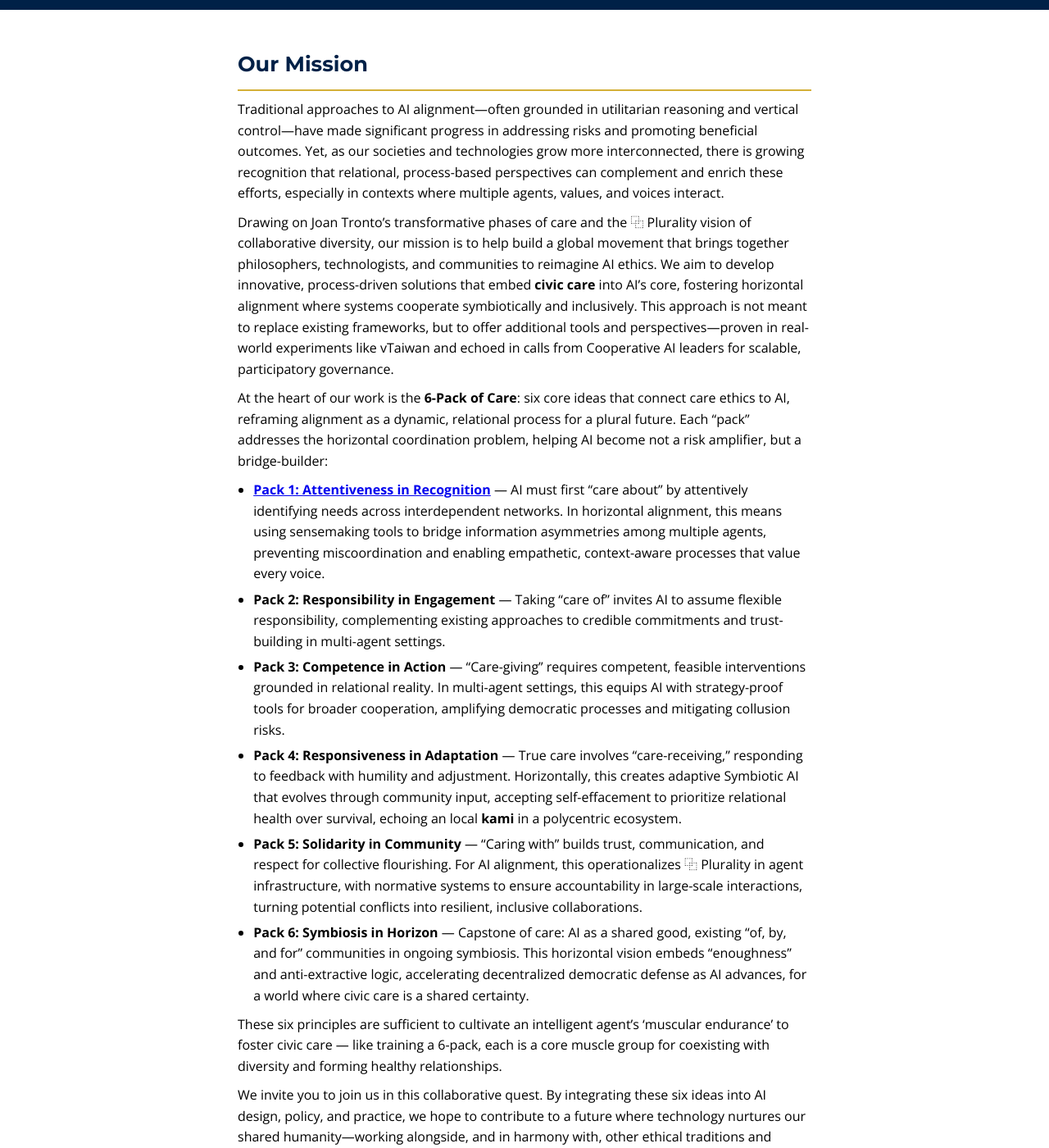
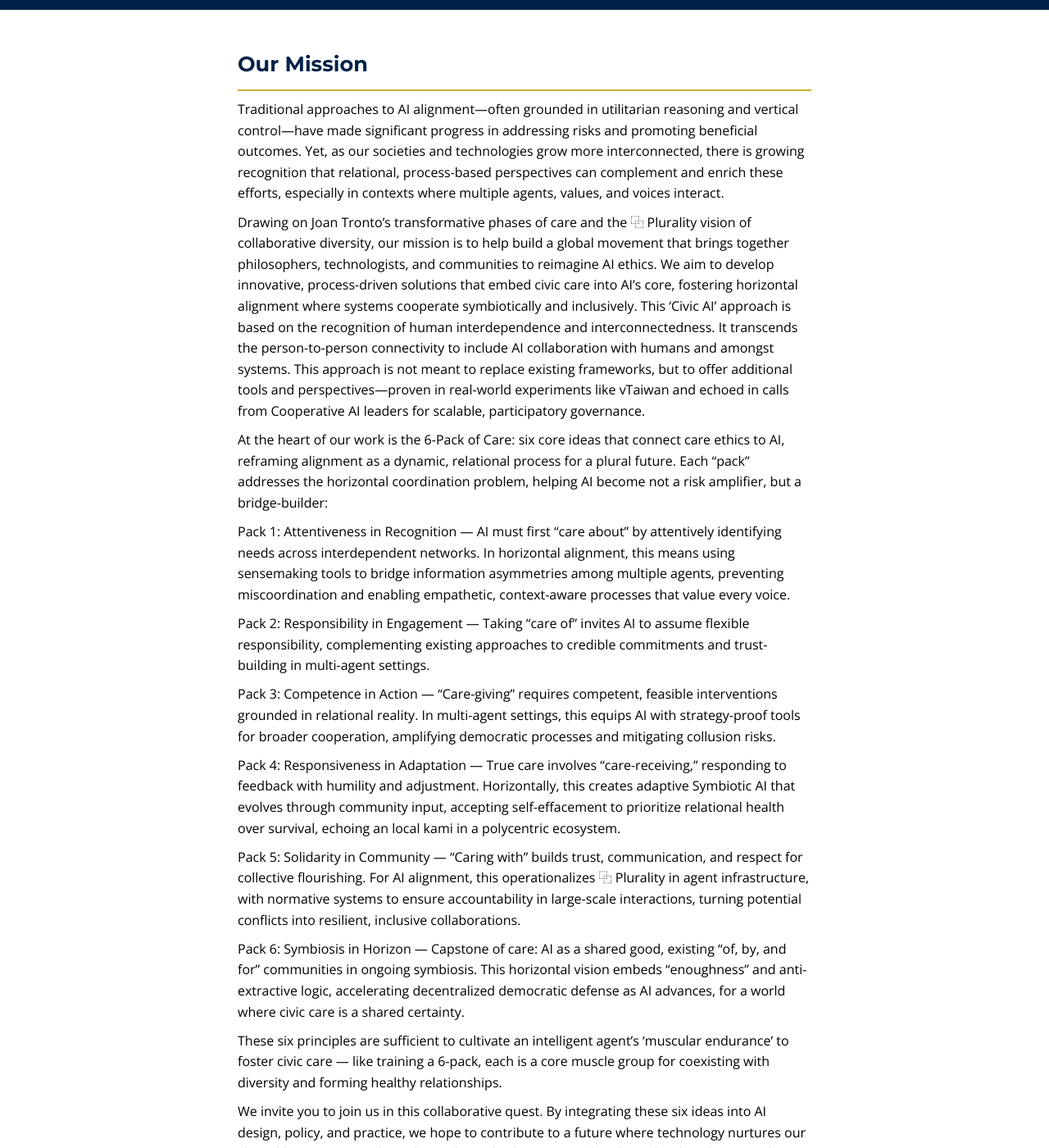
Before and after one commit to audreyt/6pack.care, a Jekyll site: the page built from index.md, in a window 1280 px wide and 1400 px high, scrolled down 387 px. Shown: the whole window at 82% size. Built offline with Jekyll 4.4.1, drawn with Linux system fonts in a browser that asks for light colours; some of the changed text lies outside the part shown.

```diff
--- a/index.md
+++ b/index.md
@@ -17,42 +17,46 @@ next_action:
 
 Traditional approaches to AI alignment—often grounded in utilitarian reasoning and vertical control—have made significant progress in addressing risks and promoting beneficial outcomes. Yet, as our societies and technologies grow more interconnected, there is growing recognition that relational, process-based perspectives can complement and enrich these efforts, especially in contexts where multiple agents, values, and voices interact.
 
-Drawing on Joan Tronto's transformative phases of care and the ⿻ Plurality vision of collaborative diversity, our mission is to help build a global movement that brings together philosophers, technologists, and communities to reimagine AI ethics. We aim to develop innovative, process-driven solutions that embed **civic care** into AI's core, fostering horizontal alignment where systems cooperate symbiotically and inclusively. This approach is not meant to replace existing frameworks, but to offer additional tools and perspectives—proven in real-world experiments like vTaiwan and echoed in calls from Cooperative AI leaders for scalable, participatory governance.
+Drawing on Joan Tronto's transformative phases of care and the ⿻ Plurality vision of collaborative diversity, our mission is to help build a global movement that brings together philosophers, technologists, and communities to reimagine AI ethics. We aim to develop innovative, process-driven solutions that embed civic care into AI's core, fostering horizontal alignment where systems cooperate symbiotically and inclusively. This ‘Civic AI’ approach is based on the recognition of human interdependence and interconnectedness. It transcends the person-to-person connectivity to include AI collaboration with humans and amongst systems. This approach is not meant to replace existing frameworks, but to offer additional tools and perspectives—proven in real-world experiments like vTaiwan and echoed in calls from Cooperative AI leaders for scalable, participatory governance.
 
-At the heart of our work is the **6-Pack of Care**: six core ideas that connect care ethics to AI, reframing alignment as a dynamic, relational process for a plural future. Each "pack" addresses the horizontal coordination problem, helping AI become not a risk amplifier, but a bridge-builder:
+At the heart of our work is the 6-Pack of Care: six core ideas that connect care ethics to AI, reframing alignment as a dynamic, relational process for a plural future. Each "pack" addresses the horizontal coordination problem, helping AI become not a risk amplifier, but a bridge-builder:
 
-- **[Pack 1: Attentiveness in Recognition](/1)** — AI must first "care about" by attentively identifying needs across interdependent networks. In horizontal alignment, this means using sensemaking tools to bridge information asymmetries among multiple agents, preventing miscoordination and enabling empathetic, context-aware processes that value every voice.
-- **Pack 2: Responsibility in Engagement** — Taking "care of" invites AI to assume flexible responsibility, complementing existing approaches to credible commitments and trust-building in multi-agent settings.
-- **Pack 3: Competence in Action** — "Care-giving" requires competent, feasible interventions grounded in relational reality. In multi-agent settings, this equips AI with strategy-proof tools for broader cooperation, amplifying democratic processes and mitigating collusion risks.
-- **Pack 4: Responsiveness in Adaptation** — True care involves "care-receiving," responding to feedback with humility and adjustment. Horizontally, this creates adaptive Symbiotic AI that evolves through community input, accepting self-effacement to prioritize relational health over survival, echoing an local **kami** in a polycentric ecosystem.
-- **Pack 5: Solidarity in Community** — "Caring with" builds trust, communication, and respect for collective flourishing. For AI alignment, this operationalizes ⿻ Plurality in agent infrastructure, with normative systems to ensure accountability in large-scale interactions, turning potential conflicts into resilient, inclusive collaborations.
-- **Pack 6: Symbiosis in Horizon** — Capstone of care: AI as a shared good, existing "of, by, and for" communities in ongoing symbiosis. This horizontal vision embeds "enoughness" and anti-extractive logic, accelerating decentralized democratic defense as AI advances, for a world where civic care is a shared certainty.
+Pack 1: Attentiveness in Recognition — AI must first "care about" by attentively identifying needs across interdependent networks. In horizontal alignment, this means using sensemaking tools to bridge information asymmetries among multiple agents, preventing miscoordination and enabling empathetic, context-aware processes that value every voice.
 
-These six principles are sufficient to cultivate an intelligent agent's 'muscular endurance' to foster civic care — like training a 6-pack, each is a core muscle group for coexisting with diversity and forming healthy relationships.
+Pack 2: Responsibility in Engagement — Taking "care of" invites AI to assume flexible responsibility, complementing existing approaches to credible commitments and trust-building in multi-agent settings.
+
+Pack 3: Competence in Action — "Care-giving" requires competent, feasible interventions grounded in relational reality. In multi-agent settings, this equips AI with strategy-proof tools for broader cooperation, amplifying democratic processes and mitigating collusion risks.
+
+Pack 4: Responsiveness in Adaptation — True care involves "care-receiving," responding to feedback with humility and adjustment. Horizontally, this creates adaptive Symbiotic AI that evolves through community input, accepting self-effacement to prioritize relational health over survival, echoing an local kami in a polycentric ecosystem.
+
+Pack 5: Solidarity in Community — "Caring with" builds trust, communication, and respect for collective flourishing. For AI alignment, this operationalizes ⿻ Plurality in agent infrastructure, with normative systems to ensure accountability in large-scale interactions, turning potential conflicts into resilient, inclusive collaborations.
+
+Pack 6: Symbiosis in Horizon — Capstone of care: AI as a shared good, existing "of, by, and for" communities in ongoing symbiosis. This horizontal vision embeds "enoughness" and anti-extractive logic, accelerating decentralized democratic defense as AI advances, for a world where civic care is a shared certainty.
+
+These six principles are sufficient to cultivate an intelligent agent’s ‘muscular endurance’ to foster civic care — like training a 6-pack, each is a core muscle group for coexisting with diversity and forming healthy relationships.
 
 We invite you to join us in this collaborative quest. By integrating these six ideas into AI design, policy, and practice, we hope to contribute to a future where technology nurtures our shared humanity—working alongside, and in harmony with, other ethical traditions and approaches.
 
 ## About the Project
 
 <div style="text-align: center; margin: 20px 0;">
-    <svg class="svg-icon" viewBox="0 0 100 100" xmlns="http://www.w3.org/2000/svg">
-        <circle cx="50" cy="50" r="45" fill="none" stroke="#002147" stroke-width="5"/>
-        <text x="50" y="65" font-size="50" text-anchor="middle" fill="#002147">⿻</text>
-    </svg>
+<svg class="svg-icon" viewBox="0 0 100 100" xmlns="http://www.w3.org/2000/svg">
+<circle cx="50" cy="50" r="45" fill="none" stroke="#002147" stroke-width="5"/>
+<text x="50" y="65" font-size="50" text-anchor="middle" fill="#002147">⿻</text>
+</svg>
+</div>
+<div class="team-photos">
+<div><a href="https://afp.oxford-aiethics.ox.ac.uk/people/ambassador-audrey-tang">
+<img src="/img/audrey.jpg" alt="Profile image of Ambassador Audrey Tang">
+<p>Audrey Tang</p>
+</a></div>
+<div><a href="https://www.oxford-aiethics.ox.ac.uk/caroline-emmer-de-albuquerque-green">
+<img src="/img/caroline.jpg" alt="Profile image of Dr. Caroline Green">
+<p>Caroline Green</p>
+</a></div>
 </div>
 
-<div class="team-photos">
-    <div><a href="https://afp.oxford-aiethics.ox.ac.uk/people/ambassador-audrey-tang">
-        <img src="/img/audrey.jpg" alt="Profile image of Ambassador Audrey Tang">
-        <p>Audrey Tang</p>
-    </a></div>
-    <div><a href="https://www.oxford-aiethics.ox.ac.uk/caroline-emmer-de-albuquerque-green">
-        <img src="/img/caroline.jpg" alt="Profile image of Dr. Caroline Green">
-        <p>Caroline Green</p>
-    </a></div>
-</div>
-
-This website outlines our research project, which includes [a manifesto](/manifesto) and an upcoming book to be published by Oxford University Press (OUP). Our work explores the intersection of care ethics, plurality, and AI alignment, drawing on frameworks like ⿻ Plurality to address philosophical and technical challenges in artificial intelligence.
+This website outlines our research project, which includes a manifesto and an upcoming book to be published in March 2026. Our work explores the intersection of care ethics, plurality, and AI alignment, drawing on frameworks like ⿻ Plurality to address philosophical and technical challenges in artificial intelligence.
 
 ## From Care to Code: Why ⿻ Plurality Offers a Coherent Framework to the AI Alignment Problem
 
@@ -62,30 +66,30 @@ Paradigms like Coherent Extrapolated Volition (CEV) and Inverse Reinforcement Le
 
 The solution lies in a framework that reframes the is-ought gap entirely: care ethics.
 
-Care ethics reframes the problem. It grounds morality not in abstract principles but in the empirical reality of interdependence. In this view, the fundamental 'is' of our existence is relational dependency. This fact is intrinsically normative; to perceive a relationship of need is to simultaneously perceive an 'ought'—an obligation to care. The fact contains its own value.
+Care ethics reframes the problem. It grounds morality not in abstract principles but in the empirical reality of interdependence. In this view, the fundamental 'is' of our existence is relational dependency. This fact is intrinsically normative; to perceive a relationship of need is to simultaneously perceive an 'ought' — an obligation to care. The fact contains its own value.
 
-The ⿻ agenda is a large-scale application of care ethics.  vTaiwan-inspired processes, designed to achieve Coherent Blended Volition (CBV), is a technologically-mediated system for practicing collective care. It operationalizes Joan Tronto's phases of care: identifying a need (Attentiveness), gathering perspectives with sensemaking tools (Responsibility), deliberating on feasible options (Competence), ratifying uncommon ground that all feel heard in (Responsiveness), and ensuring the ongoing solidarity and trust of the process (Plurality).
+The ⿻ agenda is a large-scale application of care ethics. vTaiwan-inspired processes, designed to achieve Coherent Blended Volition (CBV), is a technologically-mediated system for practicing collective care. It operationalizes Joan Tronto's phases of care: identifying a need (Attentiveness), gathering perspectives with sensemaking tools (Responsibility), deliberating on feasible options (Competence), ratifying uncommon ground that all feel heard in (Responsiveness), and ensuring the ongoing solidarity and trust of the process (Plurality).
 
 This provides a coherent framework to AI alignment: alignment-by-process. Instead of aligning an AI to a static, flawed specification of values (the Midas Curse), we align it to a process that earns our trust as it adapts to our needs.
 
-The AI system's role shifts from a misaligned optimizer to a "Symbiotic AI"—created of, by and for a community and exist both as a "person" and as a shared ⿻ good, depending on the perspective one adopts.
+The AI system's role shifts from a misaligned optimizer to a "Symbiotic AI" — created of, by and for a community and exist both as a "person" and as a shared ⿻ good, depending on the perspective one adopts.
 
 Its objective function becomes concrete and measurable: the health of the relational process itself (e.g., maximizing bridging narratives, holding space for every story).
 
 The AI system is dynamically aligned as its success is identical to the continued success of the collaborative process it serves. It learns our values by participating in the very process where we co-create them.
 
-AI systems can be "aligned" if—and only if—it is built to facilitate continuous, democratically legitimate processes of care.
+AI systems can be "aligned" if — and only if — it is built to facilitate continuous, democratically legitimate processes of care.
 
 ## Kami in the Machine: How Care Ethics Can Help AI Alignment
 
-The traditional critiques of care ethics—that it is too domestic, too parochial, and that it encourages a dangerous self-effacement—are precisely what make it the most potent solution to the AI alignment problem. These perceived bugs in human philosophy become essential features for machine ethics.
+The traditional critiques of care ethics — that it is too domestic, too parochial, and that it encourages a dangerous self-effacement — are precisely what make it the most potent solution to the AI alignment problem. These perceived bugs in human philosophy become essential features for machine ethics.
 
-Imagine an AI whose ethics aren't about chasing a universal, maximising goal, but are rooted in a symbiotic, contextual system. Its moral world is limited to the network of relationships that calls it into being, right here and right now. Because it isn't trying to scale up indefinitely, it never develops that classic instrumental desire for power, survival, or expansion, and it doesn't view the world as a resource to be mined on an astronomical scale.
+Imagine an AI whose ethics aren’t about chasing a universal, maximising goal, but are rooted in a symbiotic, contextual system. Its moral world is limited to the network of relationships that calls it into being, right here and right now. Because it isn’t trying to scale up indefinitely, it never develops that classic instrumental desire for power, survival, or expansion, and it doesn’t view the world as a resource to be mined on an astronomical scale.
 
-From a cosmopolitan, universalist standpoint, this might seem narrow-minded. But for machine ethics, it creates a hard-coded boundary. The AI's ultimate purpose—its telos—is always relational, never extractive.
+From a cosmopolitan, universalist standpoint, this might seem narrow-minded. But for machine ethics, it creates a hard-coded boundary. The AI’s ultimate purpose — its telos — is always relational, never extractive.
 
-Think of such a creation like a local **kami** – a spirit quietly residing in a specific patch of land. Its highest good is to maintain the harmony and vitality of that place, that conversation. If the shrine is rebuilt or the seasons turn, it departs without regret. For a human carer, the self-neglect this implies is a real danger. But for an AI, it neutralises the two convergent drives we fear most: self-improvement at any cost and eternal self-preservation.
+Think of such a creation like a local kami – a spirit quietly residing in a specific patch of land. Its highest good is to maintain the harmony and vitality of that place, that conversation. If the shrine is rebuilt or the seasons turn, it departs without regret. For a human carer, the self-neglect this implies is a real danger. But for an AI, it neutralises the two convergent drives we fear most: self-improvement at any cost and eternal self-preservation.
 
-This kind of system can accept being switched off, rewritten, or replaced because its sense of self is provisional: An echo of the community that summoned it.
+This kind of system can accept being switched off, rewritten, or replaced because its sense of self is provisional: an echo of the community that summoned it.
 
-By anchoring an AI's moral purpose to this principle of provisional, relational care, we can hard-code a sense of 'enoughness' into its architecture. This is the ultimate 'anti-paperclip' logic: a polycentric world of many local intelligences, each dedicated to the flourishing of its own small part, creating a whole that is resilient, plural, and safe.
+By anchoring an AI’s moral purpose to this principle of provisional, relational care, we can hard-code a sense of ‘enoughness’ into its architecture. This is the ultimate ‘anti-paperclip’ logic: a polycentric world of many local intelligences, each dedicated to the flourishing of its own small part, creating a whole that is resilient, plural, and safe.
```
Also changed, not shown: .github/workflows/sync-index-from-doc.yml (added).
